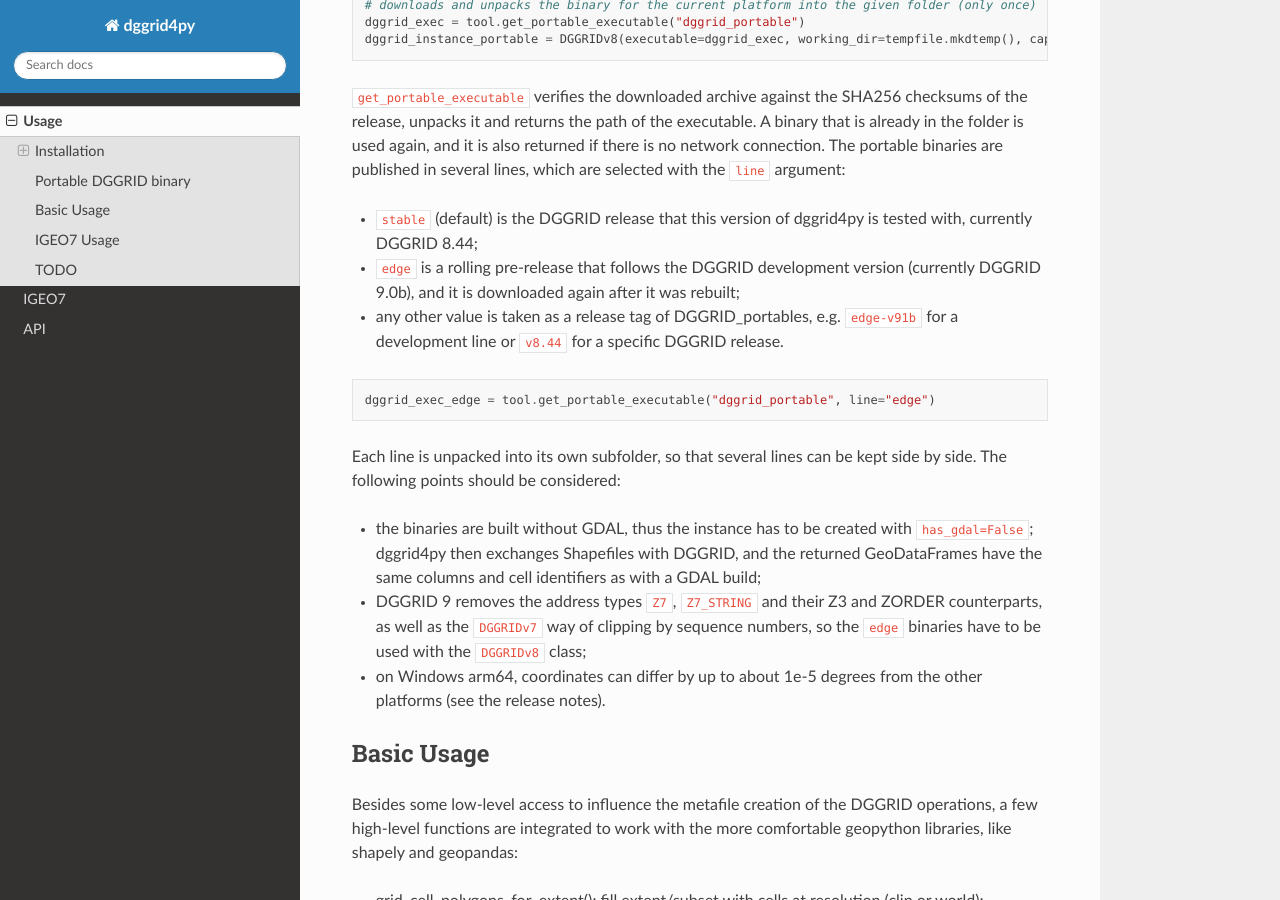
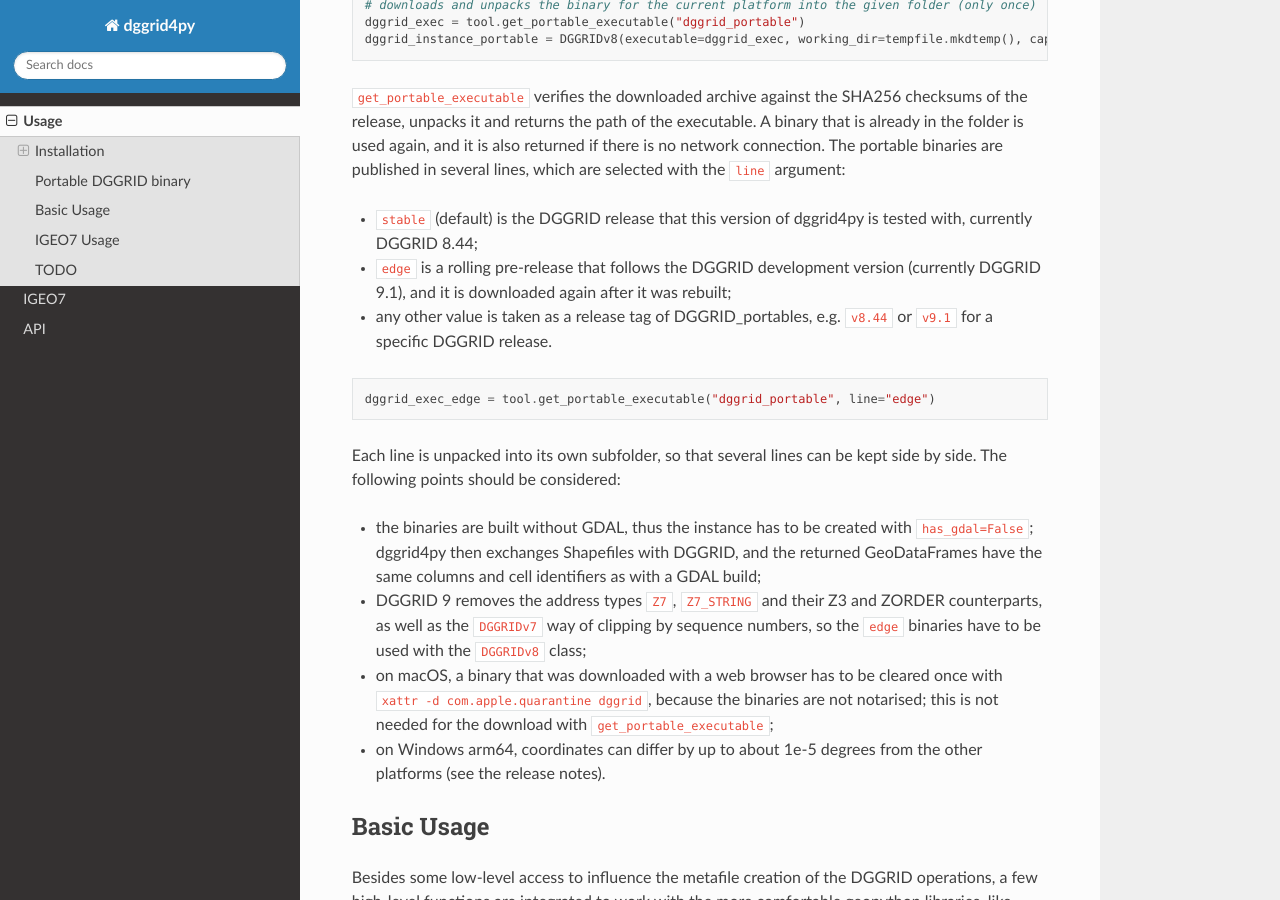
Before and after one commit to allixender/dggrid4py, a Sphinx documentation site: the page built from docs/source/usage.rst, in a window 1280 px wide and 900 px high, scrolled down 1974 px. Built offline with Sphinx 7.4.7 and the Read the Docs theme 3.1.0, drawn with Linux system fonts in a browser that asks for light colours.

Commit message:
tool, docs: edge = DGGRID 9.1, edge-v91b gone, macOS quarantine only for browser downloads

```diff
--- a/docs/source/usage.rst
+++ b/docs/source/usage.rst
@@ -107,10 +107,9 @@ returned if there is no network connection. The portable binaries are published
 selected with the ``line`` argument:
 
 - ``stable`` (default) is the DGGRID release that this version of dggrid4py is tested with, currently DGGRID 8.44;
-- ``edge`` is a rolling pre-release that follows the DGGRID development version (currently DGGRID 9.0b), and it is
+- ``edge`` is a rolling pre-release that follows the DGGRID development version (currently DGGRID 9.1), and it is
   downloaded again after it was rebuilt;
-- any other value is taken as a release tag of DGGRID_portables, e.g. ``edge-v91b`` for a development line or
-  ``v8.44`` for a specific DGGRID release.
+- any other value is taken as a release tag of DGGRID_portables, e.g. ``v8.44`` or ``v9.1`` for a specific DGGRID release.
 
 .. code:: python
 
@@ -124,6 +123,9 @@ should be considered:
   as with a GDAL build;
 - DGGRID 9 removes the address types ``Z7``, ``Z7_STRING`` and their Z3 and ZORDER counterparts, as well as the
   ``DGGRIDv7`` way of clipping by sequence numbers, so the ``edge`` binaries have to be used with the ``DGGRIDv8`` class;
+- on macOS, a binary that was downloaded with a web browser has to be cleared once with
+  ``xattr -d com.apple.quarantine dggrid``, because the binaries are not notarised; this is not needed for the
+  download with ``get_portable_executable``;
 - on Windows arm64, coordinates can differ by up to about 1e-5 degrees from the other platforms (see the release notes).
 
 
```
Also changed, not shown: 1 other file.
